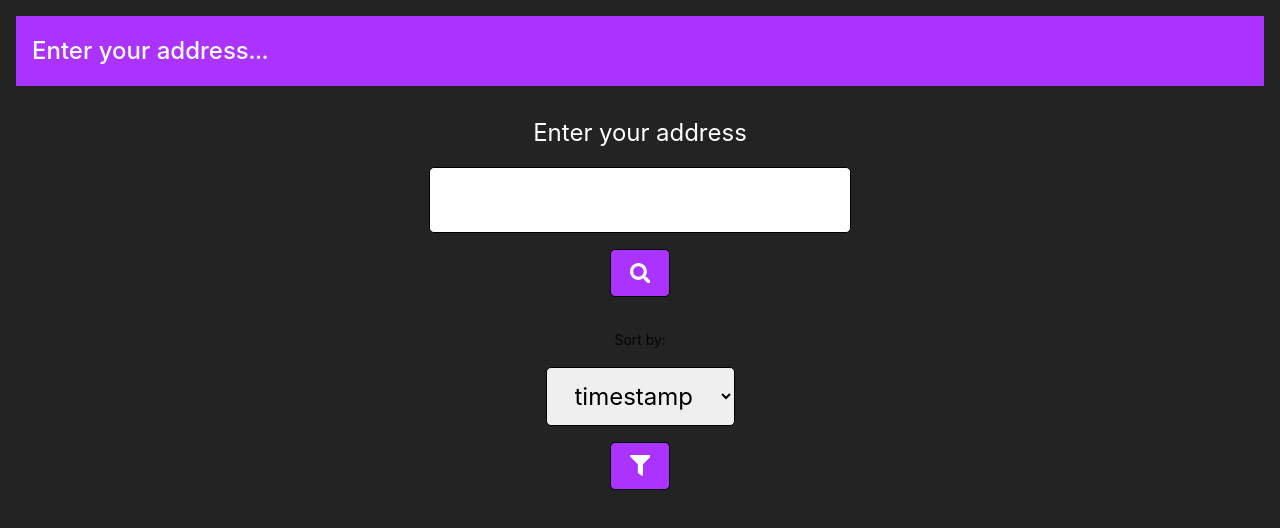
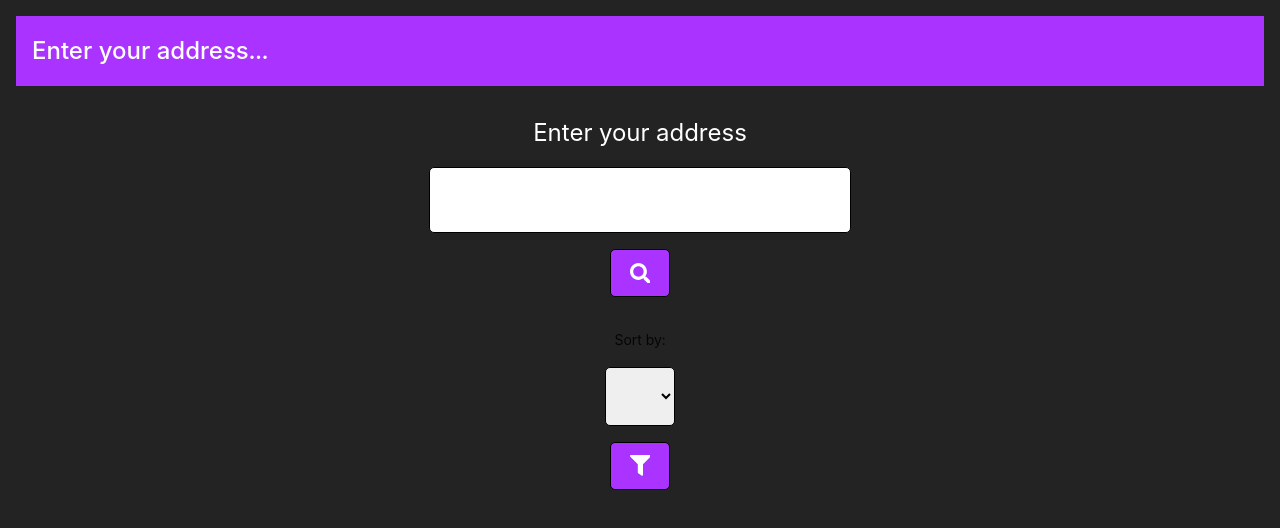
Before and after one commit to CollaborativeTeam/challenge, a Next.js app: page /dashboard in a window 1280 px wide. Shown: the top 528 px of the page. Built offline with nearby package versions, Linux system fonts and the light colour scheme.

Commit message:
refactor: add dynamic sorting values

```diff
--- a/src/components/shared/dashboard/Dashboard.jsx
+++ b/src/components/shared/dashboard/Dashboard.jsx
@@ -14,6 +14,7 @@ export function Dashboard({}) {
   const [requestError, setRequestError] = useState(null)
   const [sortValue, setSortValue] = useState('timestamp')
   const [loading, setLoading] = useState(false)
+  const [sortingValues, setSortingValues] = useState([])
 
   const inputValue = 'address'
 
@@ -28,6 +29,7 @@ export function Dashboard({}) {
     try {
       let finalColumns = []
       let finalData = []
+      let finalSortingValues = []
 
       const response = await getWalletBalance(
         userAddress,
@@ -48,21 +50,26 @@ export function Dashboard({}) {
         }
       })
 
-      finalColumns = Object.keys(finalData[0]).map((key) => {
+      finalColumns = Object.keys(finalData[0]).map((key, index, arr) => {
+        typeof finalData[0][key] === 'number'
+          ? finalSortingValues.push(key)
+          : null
+
         return {
-          title: key.toUpperCase(),
+          title: key.toUpperCase().replace('_', ' '),
           dataIndex: key,
           key: key,
         }
       })
-
       setRequestError(null)
+      setSortingValues(finalSortingValues)
       setTableData(finalData)
       setTableColumns(finalColumns)
     } catch (err) {
       setRequestError(err)
       setTableData(null)
       setTableColumns(null)
+      setSortingValues([])
     }
 
     setLoading(false)
@@ -113,7 +120,11 @@ export function Dashboard({}) {
       </section>
 
       <section>
-        <SortingForm handleOnChange={handleOnChange} handleSort={handleSort} />
+        <SortingForm
+          sortingValues={sortingValues}
+          handleOnChange={handleOnChange}
+          handleSort={handleSort}
+        />
       </section>
     </STWrapper>
   )
--- a/src/components/shared/dashboard/sorting-form/SortingForm.jsx
+++ b/src/components/shared/dashboard/sorting-form/SortingForm.jsx
@@ -1,20 +1,23 @@
 import { FaFilter } from 'react-icons/fa'
+import { v4 as uuid } from 'uuid'
 import { IconBtn } from '../../generics/IconBtn/IconBtn'
 import { STFlex } from '../../generics/styled/styled'
 
-export function SortingForm({ handleOnChange, handleSort }) {
+export function SortingForm({ handleOnChange, handleSort, sortingValues }) {
   return (
     <STFlex flexDir="column" alItems="center" justCont="center">
       <label htmlFor="sort-option">Sort by:</label>
       <select onChange={handleOnChange} name="sort-option" id="sort-option">
-        <option value="timestamp">timestamp</option>
-        <option value="gas_price">gas price</option>
+        {sortingValues.map((value) => (
+          <option key={uuid()} value={value}>
+            {value.replace('_', ' ')}
+          </option>
+        ))}
       </select>
 
       <IconBtn handleClick={handleSort}>
         <FaFilter />
       </IconBtn>
-      {/* <ToggleBar /> */}
     </STFlex>
   )
 }
```
